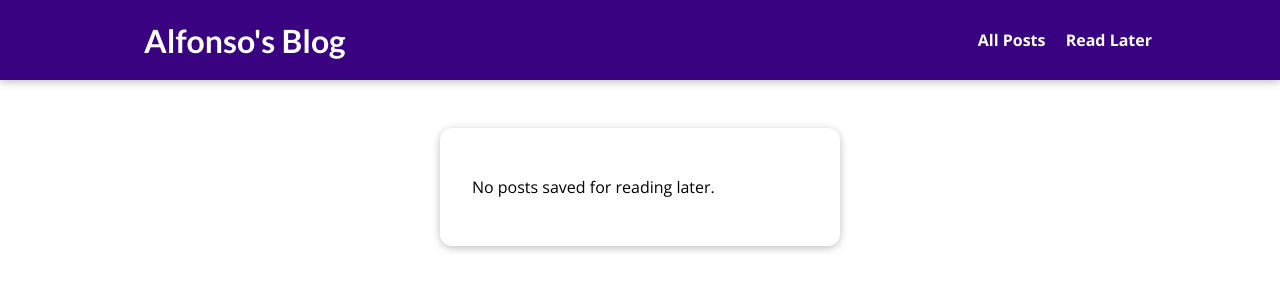
After one commit to Al-0/django, a Django app: page /read-later in a window 1280 px wide. The commit adds this page. Shown: the top 300 px of the page. Run offline with Django 4.2, Linux system fonts and the light colour scheme.

Commit message:
Create the read Later section/functionality

```diff
--- /dev/null
+++ b/my_site/blog/static/blog/stored-posts.css
@@ -0,0 +1,39 @@
+#main-navigation {
+    background-color: #390281;
+    box-shadow: 0 2px 8px rgba(0, 0, 0, 0.25);
+}
+
+#stored-posts {
+    margin: 8rem auto 3rem auto;
+    padding: 2rem;
+    border-radius: 12px;
+    box-shadow: 0 2px 8px rgba(0, 0, 0, 0.25);
+    background-color: white;
+    width: 90%;
+    max-width: 25rem;
+}
+
+#stored-posts ul {
+    list-style: none;
+    margin: 0;
+    padding: 0;
+}
+
+#stored-posts li {
+    margin: 1rem 0;
+}
+
+#stored-posts a {
+    display: block;
+    width: 100%;
+    padding: 1rem;
+    text-decoration: none;
+    border: 1px solid #ccc;
+    color: darkgray;
+    font-weight: bold;
+}
+
+#stored-posts a:hover,
+#stored-posts a:active {
+    background-color: #ccc;
+}
--- /dev/null
+++ b/my_site/blog/templates/blog/stored-posts.html
@@ -0,0 +1,24 @@
+{% extends 'base.html' %}
+{% load static %}
+
+{% block title %}
+My stored posts
+{% endblock title %}
+
+{% block css_files %}
+    <link rel="stylesheet" href="{% static 'blog/stored-posts.css' %}">
+{% endblock css_files %}
+
+{% block content %}
+<section id="stored-posts">
+    {% if not has_posts %}
+        <p>No posts saved for reading later.</p>
+    {% else %}
+        <ul>
+        {% for post in posts %}
+            <li><a href={% url 'post-detail-page' post.slug %}>{{ post.title }}</a></li>
+        {% endfor %}
+        </ul>
+    {% endif %}
+</section>
+{% endblock content %}
--- a/my_site/blog/urls.py
+++ b/my_site/blog/urls.py
@@ -5,5 +5,6 @@ from . import views
 urlpatterns = [
     path('', views.StartingPageView.as_view(), name='starting-page'),
     path('posts', views.AllPostsView.as_view(), name='posts-page'),
-    path('posts/<slug:slug>', views.PostDetailView.as_view(), name='post-detail-page')
+    path('posts/<slug:slug>', views.PostDetailView.as_view(), name='post-detail-page'),
+    path('read-later', views.ReadLaterView.as_view(), name='read-later')
 ]
--- a/my_site/blog/views.py
+++ b/my_site/blog/views.py
@@ -57,3 +57,33 @@ class PostDetailView(View):
             'comments': post.comments.all().order_by('-id')
         }
         return render(request, 'blog/post-detail.html', context)
+
+class ReadLaterView(View):
+    def get(self, request):
+        stored_posts = request.session.get('stored_posts')
+
+        context = {}
+
+        if stored_posts is None or len(stored_posts) == 0:
+            context['posts'] = []
+            context['has_posts'] = False
+        else:
+            posts = Post.objects.filter(id__in=stored_posts)
+            context['posts'] = posts
+            context['has_posts'] = True
+
+        return render(request, 'blog/stored-posts.html', context)
+
+    def post(self, request):
+        stored_posts = request.session.get('stored_posts')
+
+        if stored_posts is None:
+            stored_posts = []
+
+        post_id = int(request.POST['post_id'])
+
+        if post_id not in stored_posts:
+            stored_posts.append(post_id)
+            request.session['stored_posts'] = stored_posts
+
+        return HttpResponseRedirect('/')
--- a/my_site/static/app.css
+++ b/my_site/static/app.css
@@ -35,6 +35,7 @@ h3 {
   text-decoration: none;
   color: white;
   font-weight: bold;
+  margin-left: 1rem;
 }
 
 #main-navigation a:hover,
--- a/my_site/templates/base.html
+++ b/my_site/templates/base.html
@@ -15,6 +15,7 @@
     <h1><a href="{% url 'starting-page' %}">Alfonso's Blog</a></h1>
     <nav>
       <a href="{% url 'posts-page' %}">All Posts</a>
+      <a href="{% url 'read-later' %}">Read Later</a>
     </nav>
   </header>
 
```
Also changed, not shown: my_site/blog/static/blog/post-detail.css (+19 -0 lines), my_site/blog/templates/blog/post-detail.html (+8 -0 lines).
